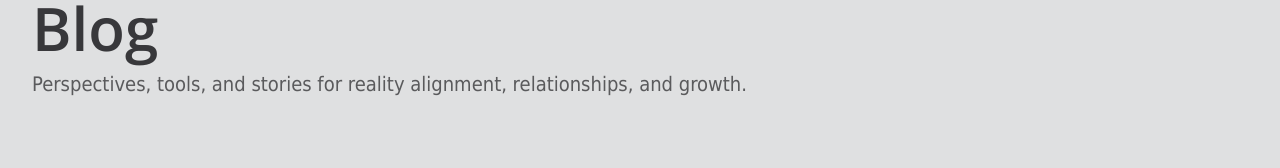
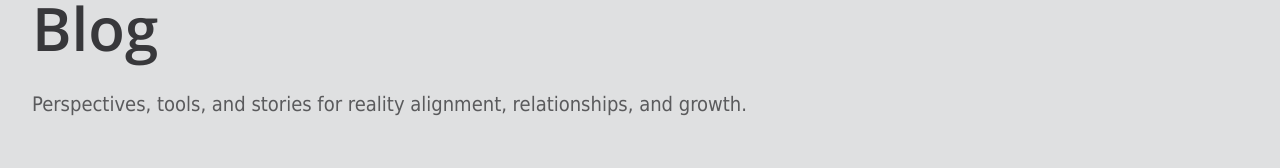
Before and after one commit to michaelzick/michaelzick.com, a Next.js app: page /blog in a window 1280 px wide. Shown: the part 162-330 px from the top of the page. Built offline with nearby package versions, Linux system fonts and the light colour scheme.

Commit message:
perspectives line top margin

```diff
--- a/components/blog/BlogIndexClient.tsx
+++ b/components/blog/BlogIndexClient.tsx
@@ -162,7 +162,7 @@ export default function BlogIndexClient({ posts, filters }: BlogIndexClientProps
           <h1 className="font-headline text-5xl font-semibold leading-tight md:text-6xl">
             Blog
           </h1>
-          <p className="mt-3 text-xl text-default-grey/80">
+          <p className="mt-8 text-xl text-default-grey/80">
             Perspectives, tools, and stories for reality alignment, relationships, and growth.
           </p>
         </div>
```
